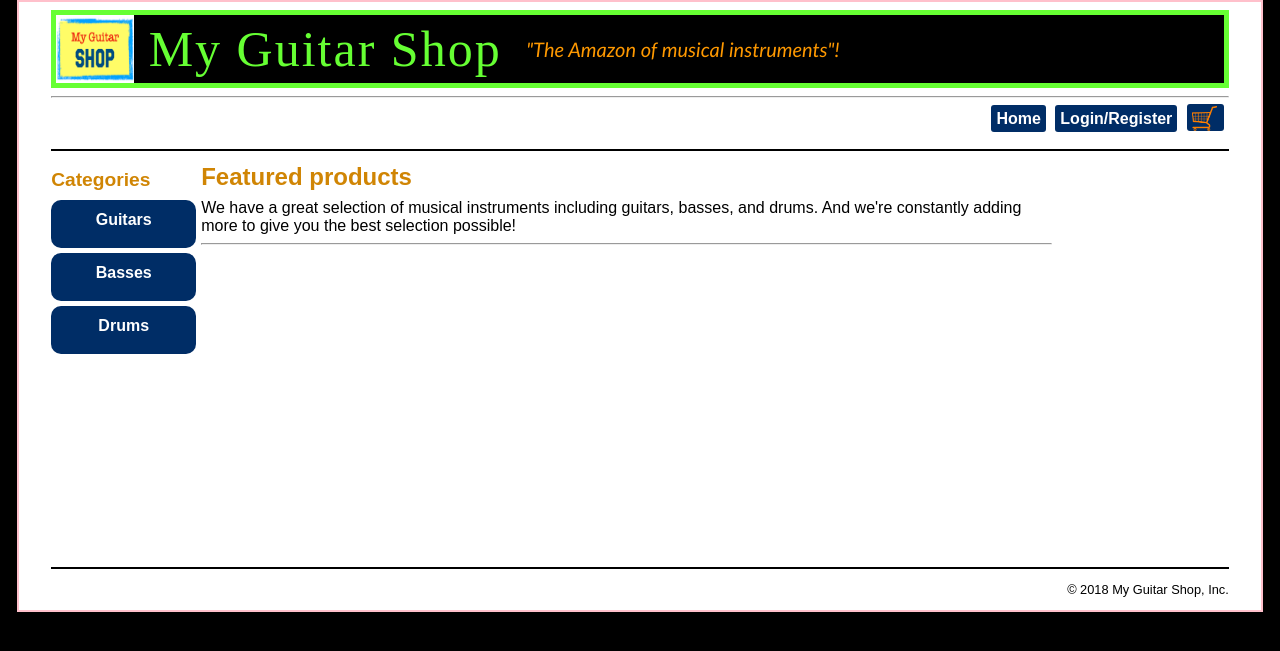
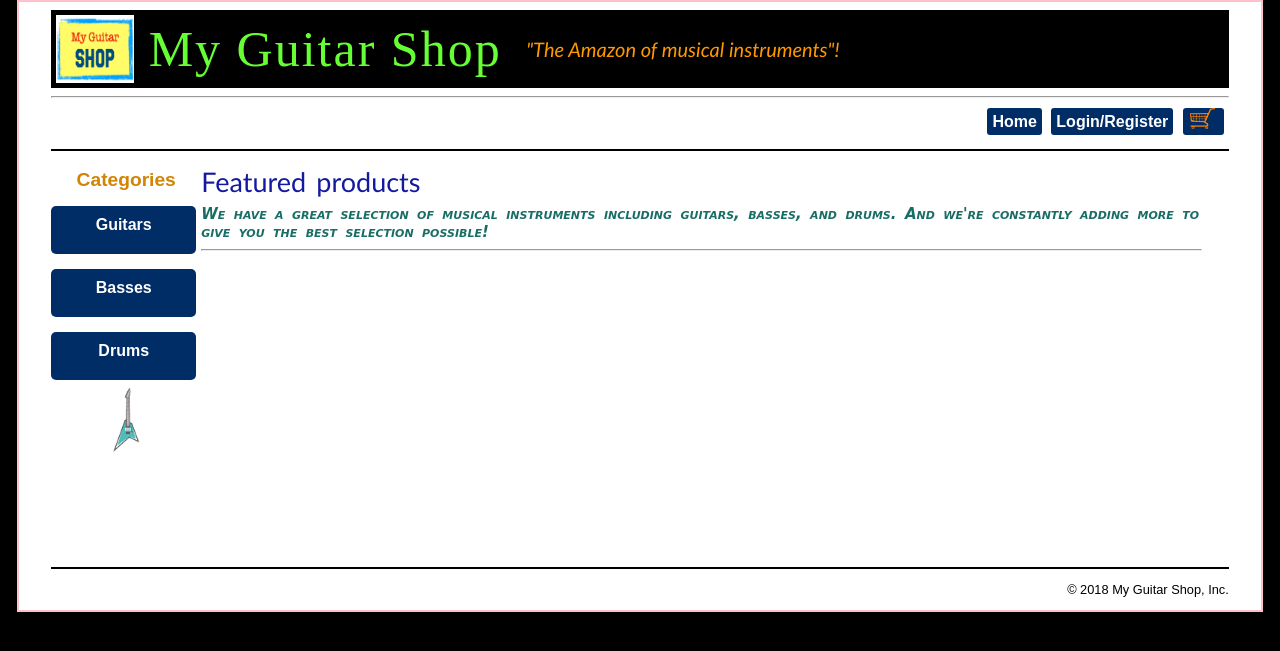
Before and after one commit to schmitty5011/F18Team3, a PHP site: page /home_view.php in a window 1280 px wide. Shown: the top 651 px of the page. Run offline with PHP 8.4, Linux system fonts and the light colour scheme; data comes from the database, SQL or seed files in the repository; data that the repository does not hold is empty.

Commit message:
style changes and added gif

```diff
--- a/home_view.php
+++ b/home_view.php
@@ -1,11 +1,13 @@
 <?php include 'view/header.php'; ?>
 <?php include 'view/sidebar.php'; ?>
-<main class="nofloat">
-    <h1>Featured products</h1>
-    <p>We have a great selection of musical instruments including
+<main>
+	<div>
+    <h1 id="hfont">Featured products</h1>
+    <p id="pfont">We have a great selection of musical instruments including
         guitars, basses, and drums. And we're constantly adding more to give
         you the best selection possible!
     </p>
+    </div>
     <hr>
     <table>
         <?php
@@ -26,7 +28,7 @@
             ?>
             <tr>
                 <td class="product_image_column" >
-                    <img src="images/<?php echo htmlspecialchars($product['productCode']); ?>_s.png"
+                    <img id="product_image_logo" src="images/<?php echo htmlspecialchars($product['productCode']); ?>_m.png"
                          alt="&nbsp;">
                 </td>
                 <td id="product_desc">
@@ -39,6 +41,7 @@
                             </a>-->
     <?php echo htmlspecialchars($product['productName']); ?>
                         </b>
+                        <img style="display: inline;width: 30px;height:30px" src="<?php echo $app_path ?>./images/sale.gif" alt ='sale gif'>
                     </p>
                     <p style="color: red">
                         <b><i>Your price:</i></b>
--- a/main.css
+++ b/main.css
@@ -103,7 +103,7 @@ form {
     width: 150px;
     border: solid 2px white;
     background: #D0F400;
-    border-radius: 900px;
+    border-radius: 2px;
 }
 #right_column {
     float: left;
@@ -113,7 +113,7 @@ form {
     width:70%;
     border: solid 2px white;
     background:#48E9CC;
-    border-radius: 30px;
+    border-radius: 2px;
 }
 #left_column p img {
     text-align: center;
@@ -186,15 +186,22 @@ form {
     text-align: center;
     border: solid 2px white;
     background: #D0F400;
-    border-radius: 900px;
+    border-radius: 2px;
+}
+#product_image_logo{
+	margin-right: 2px;
+    padding: 0px;
+    vertical-align:middle;
+    width:50%;
+    height:45%;
 }
 #product_desc{
     text-align: justify;
     text-justify: inter-word;
     border: solid 2px white;
-    background: #48E9CC;
+    background: #13b9bf;
     padding: 10px;
-    border-radius: 30px;
+    border-radius: 2px;
 }
 
 #add_to_cart_form {
@@ -274,7 +281,7 @@ form {
 }
 #header-div{
     background: #000;
-    border: solid 5px #66ff33;
+    border: solid 5px black;
 }
 #header-img{
     vertical-align:middle;
@@ -305,7 +312,8 @@ form {
 }
 #non-underline-links{
     text-decoration: none;
-    vertical-align: middle;
+    vertical-align: bottom;
+    text-align:center;
     color: white;
     height:30px;
     margin-right: 5px;
@@ -318,10 +326,10 @@ form {
 }
 #cart-logo{
     margin-right: 2px;
-    padding: 0px;
-    vertical-align:middle;
+    padding: 2px;
+    vertical-align:bottom;
     width:25px;
-    height:25px;
+    height:21px;
 }
 #aside-style{
     border:solid blue 1px;
@@ -370,9 +378,9 @@ form {
     vertical-align: bottom;
     color: white;
     height:30px;
-    margin-top: 5px;
+    margin-top: 15px;
     margin-right: 5px;
-    border-radius: 10px;
+    border-radius: 5px;
     background: #002D66;
     padding-top: 10px;
 }
@@ -386,3 +394,27 @@ form {
 #sidebar_a:hover{
     color: #F43000;
 }
+#hfont{
+font-family: "Trebuchet MS", Helvetica, sans-serif;
+font-size: 27px;
+letter-spacing: 0px;
+word-spacing: 3.2px;
+color: #15199E;
+font-weight: normal;
+text-decoration: none;
+font-style: normal;
+font-variant: normal;
+text-transform: none;
+}
+#pfont{
+font-family: "Comic Sans MS", cursive, sans-serif;
+font-size: 15px;
+letter-spacing: 0px;
+word-spacing: 3.2px;
+color: #186D65;
+font-weight: 700;
+text-decoration: none;
+font-style: italic;
+font-variant: small-caps;
+text-transform: none;
+}
--- a/view/header.php
+++ b/view/header.php
@@ -19,6 +19,7 @@
                 <span id="header-span2">
                     "The Amazon of musical instruments"!
                 </span>
+
             </div>
             <hr>
             <!--Navigation bar added -->
--- a/view/sidebar.php
+++ b/view/sidebar.php
@@ -23,8 +23,9 @@
         </li>
     </ul>
     -->
-    <h2>Categories</h2>
+
     <ul>
+    	<h2 style="text-align:center">Categories</h2>
         <!-- display links for all categories -->
         <?php
         require_once('model/database.php');
@@ -44,7 +45,7 @@
             </li>
         <?php endforeach; ?>
     </ul>
-
+	<img style="display: block;margin-left: auto;margin-right: auto;width: 50%;" src="<?php echo $app_path ?>./images/guitarGif.gif" alt ='guitar gif' >
     <!-- Removed this temp link code
     <h2>Temp Link</h2>
      <ul>
```
Also changed, not shown: images/guitarGif.gif (added), images/sale.gif (added), 1 other file.
